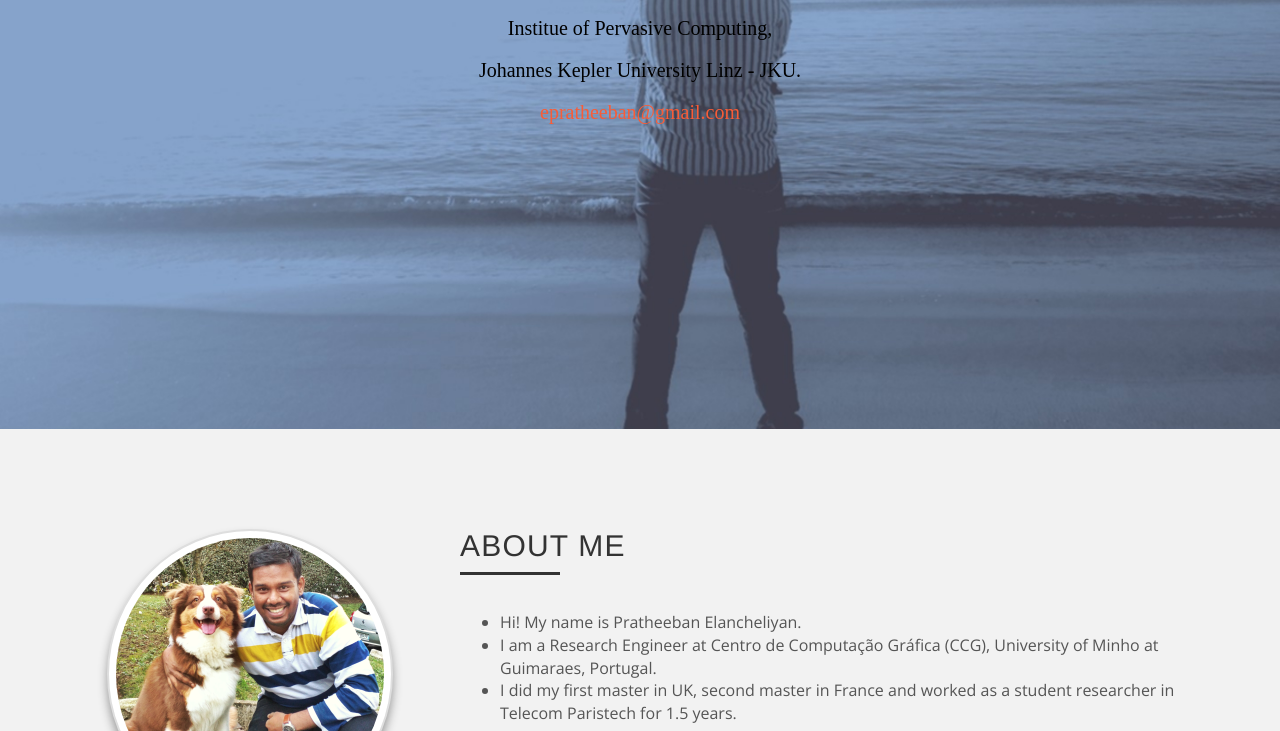
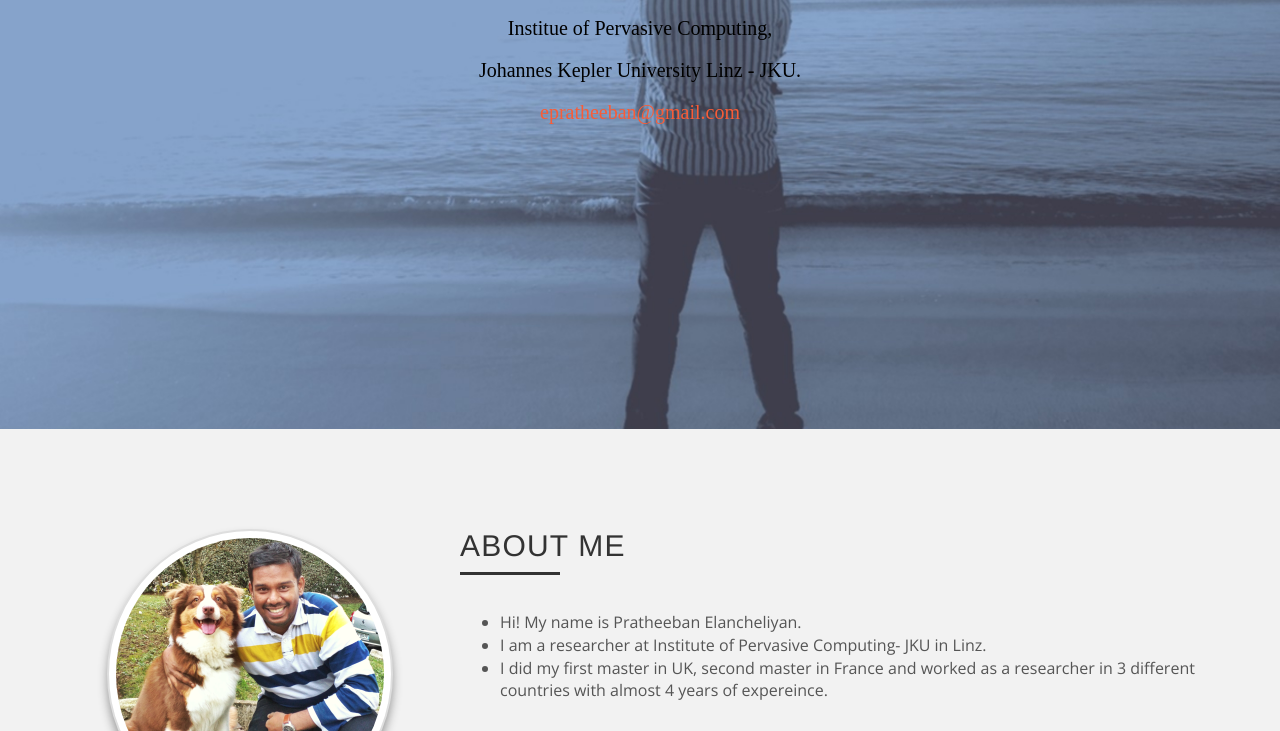
Before and after one commit to epratheeban/epratheeban.github.io, a plain HTML site: page index.html in a window 1280 px wide. Shown: the part 221-952 px from the top of the page. Drawn offline with nearby package versions, Linux system fonts and the light colour scheme; some packages are replaced by stand-ins of ours; files that its build step writes are made by us from their sources.

Commit message:
Statement change

```diff
--- a/index.html
+++ b/index.html
@@ -110,8 +110,8 @@
 						<p class="introduce"></p>
 						<p class="intro"> <ul>
                               <li>Hi! My name is Pratheeban Elancheliyan.</li>
-                              <li>I am a Research Engineer at Centro de Computação Gráfica (CCG), University of Minho at Guimaraes, Portugal.</li>
-                              <li>I did my first master in UK, second master in France and  worked as a student researcher in Telecom Paristech for 1.5 years.</li>
+                              <li>I am a researcher at Institute of Pervasive Computing- JKU in Linz.</li>
+                              <li>I did my first master in UK, second master in France and  worked as a researcher in 3 different countries with almost 4 years of expereince.</li>
                               </ul></p> </br>
             <p class="intro"><t> Areas of interest: </t></br>
 						<p class="intro"> Image Processing, Computer Vision, Pattern Recognition,  Data Visualization, Machine Learning & Deep learning </p>
```
